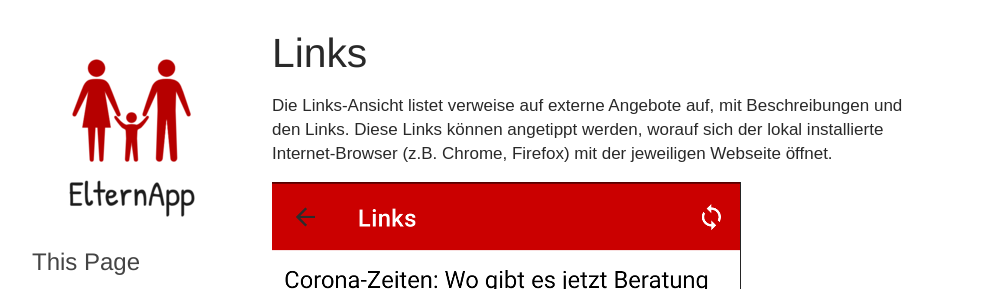
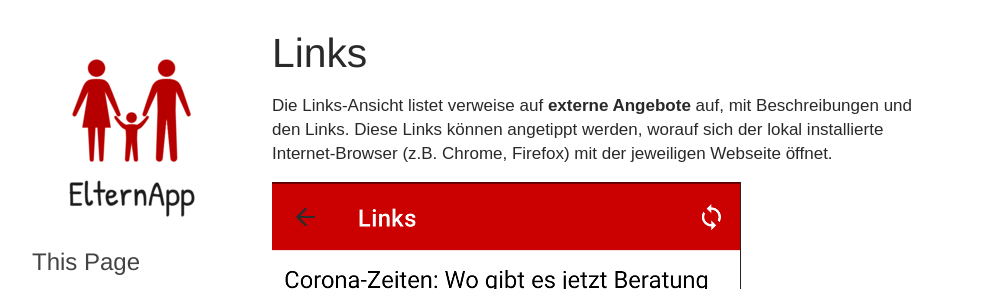
Before and after one commit to benlayerwood/parentappDocs, a Sphinx documentation site: the page built from docs/source/links.md, in a window 1280 px wide. Shown: the top 289 px of the page, without its empty margins (148-1141 px from the left). Built offline with Sphinx 7.4.7, drawn with Linux system fonts in a browser that asks for light colours.

Commit message:
Improve documentation design

```diff
--- a/docs/source/links.md
+++ b/docs/source/links.md
@@ -1,6 +1,6 @@
 # Links
 
-Die Links-Ansicht listet verweise auf externe Angebote auf, mit Beschreibungen und den Links.
+Die Links-Ansicht listet verweise auf **externe Angebote** auf, mit Beschreibungen und den Links.
 Diese Links können angetippt werden, worauf sich der lokal installierte Internet-Browser (z.B. Chrome, Firefox) mit der jeweiligen Webseite öffnet.
 
 ![Links](/images/links/links.png)
```
Also changed, not shown: docs/source/calendar.md (+1 -1 lines), docs/source/contacts.md (+1 -1 lines), docs/source/maps.md (+1 -1 lines), docs/source/settings.md (+1 -0 lines).
